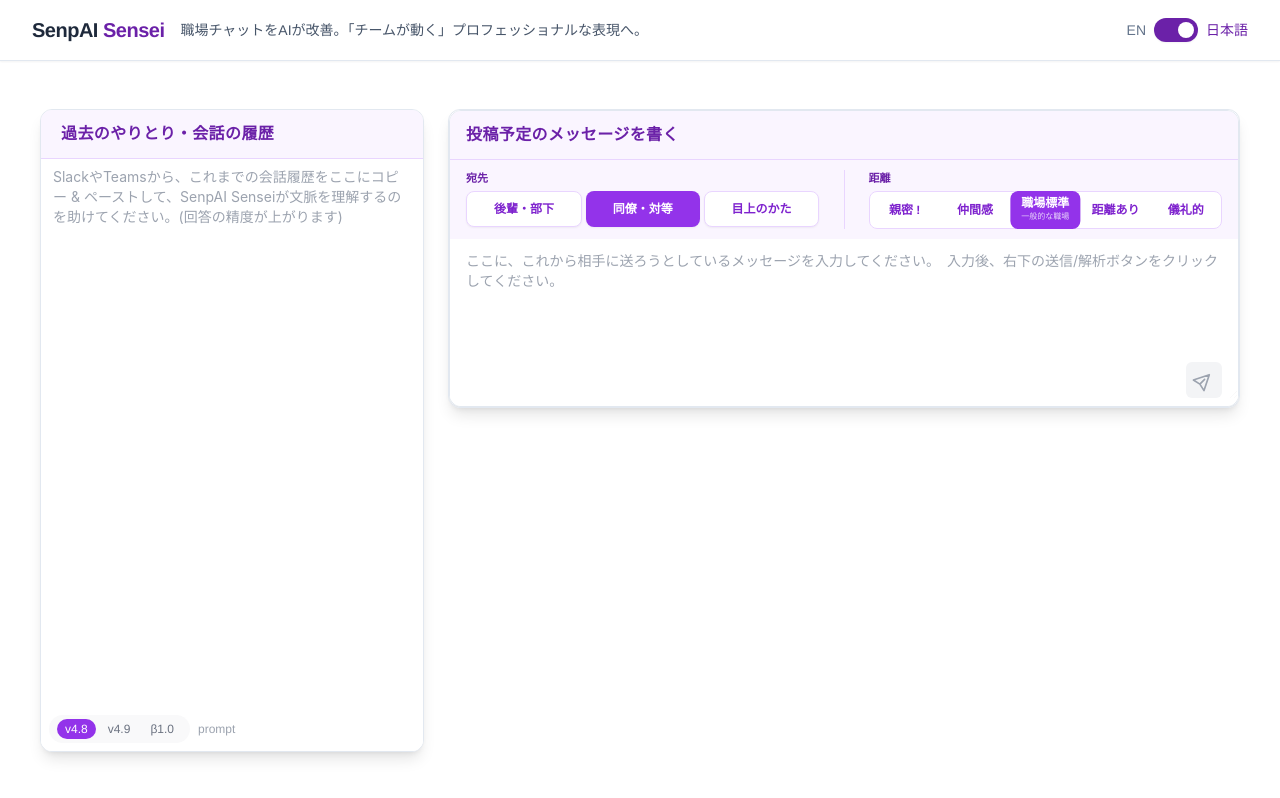
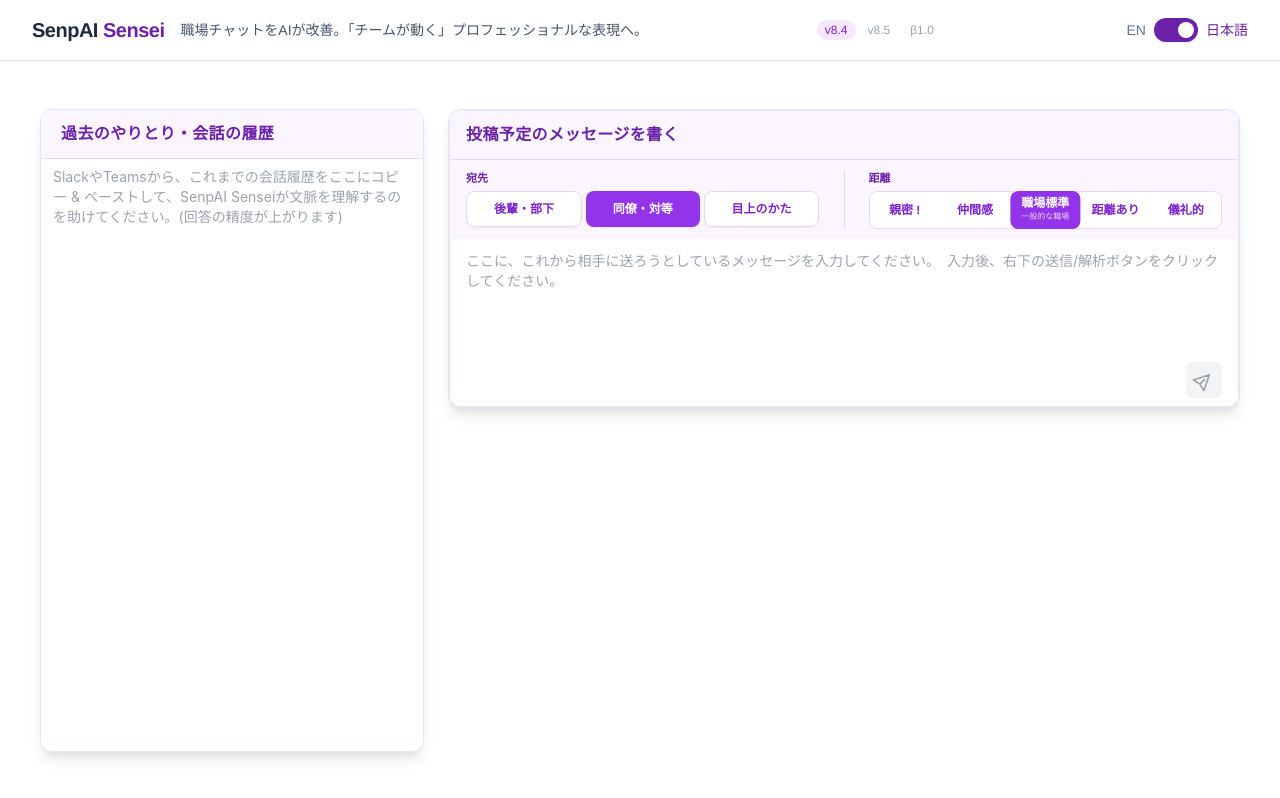
Before and after one commit to itsukison/senpai, a Next.js app: page / in a window 1280 px wide. Built offline with nearby package versions, Linux system fonts and the light colour scheme.

Commit message:
version 切り替え

```diff
--- a/src/app/page.tsx
+++ b/src/app/page.tsx
@@ -6,6 +6,7 @@ import { ToneChecker } from "@/components/ToneChecker";
 export default function Home() {
   const [isJapanese, setIsJapanese] = useState(true);
   const [resetKey, setResetKey] = useState(0); // リセット用のキー
+  const [promptVersion, setPromptVersion] = useState<'v8.4' | 'v8.5' | 'β1.0'>('v8.4');
 
   const toggleLanguage = () => {
     setIsJapanese(!isJapanese);
@@ -33,6 +34,23 @@ export default function Home() {
                   ? "職場チャットをAIが改善。「チームが動く」プロフェッショナルな表現へ。"
                   : "AI-enhanced workplace messaging. Professional communication that moves teams forward."}
               </div>
+            </div>
+
+            {/* Version Selector (開発者用) */}
+            <div className="flex items-center gap-1 mr-2 sm:mr-4">
+              {(['v8.4', 'v8.5', 'β1.0'] as const).map(version => (
+                <button
+                  key={version}
+                  onClick={() => setPromptVersion(version)}
+                  className={`px-1.5 sm:px-2 py-0.5 text-xs rounded-full transition-all ${
+                    promptVersion === version
+                      ? 'bg-purple-100 text-purple-700'
+                      : 'text-gray-400 hover:text-gray-600'
+                  }`}
+                >
+                  {version}
+                </button>
+              ))}
             </div>
 
             {/* Language Toggle */}
@@ -70,7 +88,7 @@ export default function Home() {
       {/* Title and Description セクションを完全に削除 */}
       {/* Main Content - Flex container that takes remaining space */}
       <div className="flex-1 flex flex-col max-w-7xl mx-auto w-full px-3 sm:px-5 lg:px-8 py-4 sm:py-6 bg-white mb-4 min-h-0 mt-4">
-        <ToneChecker key={resetKey} isJapanese={isJapanese} />
+        <ToneChecker key={resetKey} isJapanese={isJapanese} promptVersion={promptVersion} />
       </div>
 
       {/* Footer */}
--- a/src/components/ToneChecker.tsx
+++ b/src/components/ToneChecker.tsx
@@ -23,9 +23,10 @@ interface ToneAnalysis {
 
 interface ToneCheckerProps {
   isJapanese: boolean;
+  promptVersion: 'v8.4' | 'v8.5' | 'β1.0';
 }
 
-export function ToneChecker({ isJapanese }: ToneCheckerProps) {
+export function ToneChecker({ isJapanese, promptVersion }: ToneCheckerProps) {
   const [userDraft, setUserDraft] = useState("");
   const { log } = useLogging(isJapanese ? "ja" : "en"); // log保存用
   const [threadContext, setThreadContext] = useState("");
@@ -82,8 +83,6 @@ export function ToneChecker({ isJapanese }: ToneCheckerProps) {
   // 解析時の元文章を保持（originalText削除に伴う対応）
   const [analyzedOriginalText, setAnalyzedOriginalText] = useState<string>("");
 
-  // 開発者用：プロンプトバージョン
-  const [promptVersion, setPromptVersion] = useState<'v4.8' | 'v4.9' | 'β1.0'>('v4.8');
 
 // 合計文字数を取得
   const getTotalTextLength = () => {
@@ -1048,32 +1047,6 @@ const analyzeText = useCallback(
                   minHeight: '120px'
                 }}
               />
-
-              {/* 開発者用プロンプトバージョン切り替え */}
-              <div className="absolute bottom-0 left-0 right-0 flex items-center gap-2 p-2 bg-gradient-to-t from-white via-white/90 to-transparent">
-                <div className="flex items-center gap-1 bg-gray-100/50 rounded-full px-2 py-1">
-                  {(['v4.8', 'v4.9', 'β1.0'] as const).map(version => (
-                    <button
-                      key={version}
-                      onClick={() => {
-                        setPromptVersion(version);
-                        if (analysisState === 'analyzed') {
-                          setAnalysisState('ready');
-                          setExternalChanges(true);
-                        }
-                      }}
-                      className={`px-2 py-0.5 text-xs rounded-full transition-all ${
-                        promptVersion === version
-                          ? 'bg-purple-600 text-white'
-                          : 'text-gray-500 hover:text-gray-700'
-                      }`}
-                    >
-                      {version}
-                    </button>
-                  ))}
-                </div>
-                <span className="text-xs text-gray-400">prompt</span>
-              </div>
             </div>
           </div>
         </div>
```
